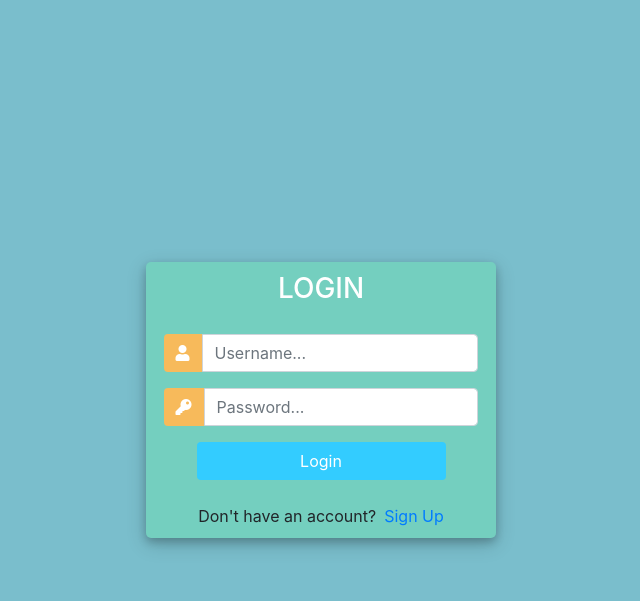
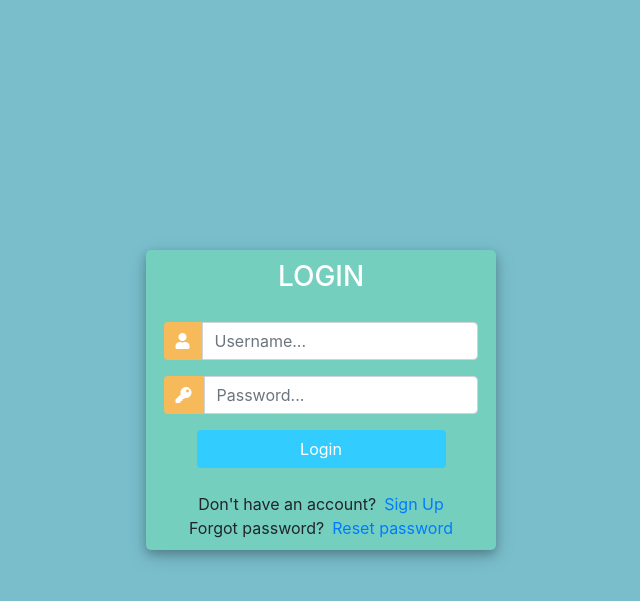
Before and after one commit to taii217/19120641_Group03_Option2, a Django app: page /login/ in a window 1280 px wide. Shown: the top 601 px of the page, without its empty margins (319-959 px from the left). Run offline with Django 4.2, Linux system fonts and the light colour scheme; some libraries are stand-ins or nearby versions.

Commit message:
video 20.1

```diff
--- a/accounts/templates/accounts/login.html
+++ b/accounts/templates/accounts/login.html
@@ -114,6 +114,10 @@
 						Don't have an account? <a href="{% url 'register' %}" class="ml-2">Sign Up</a>
 					</div>
 
+					<div class="d-flex justify-content-center links">
+						Forgot password? <a href="{% url 'reset_password' %}" class="ml-2">Reset password</a>
+					</div>
+
 				</div>
 			</div>
 		</div>
```
